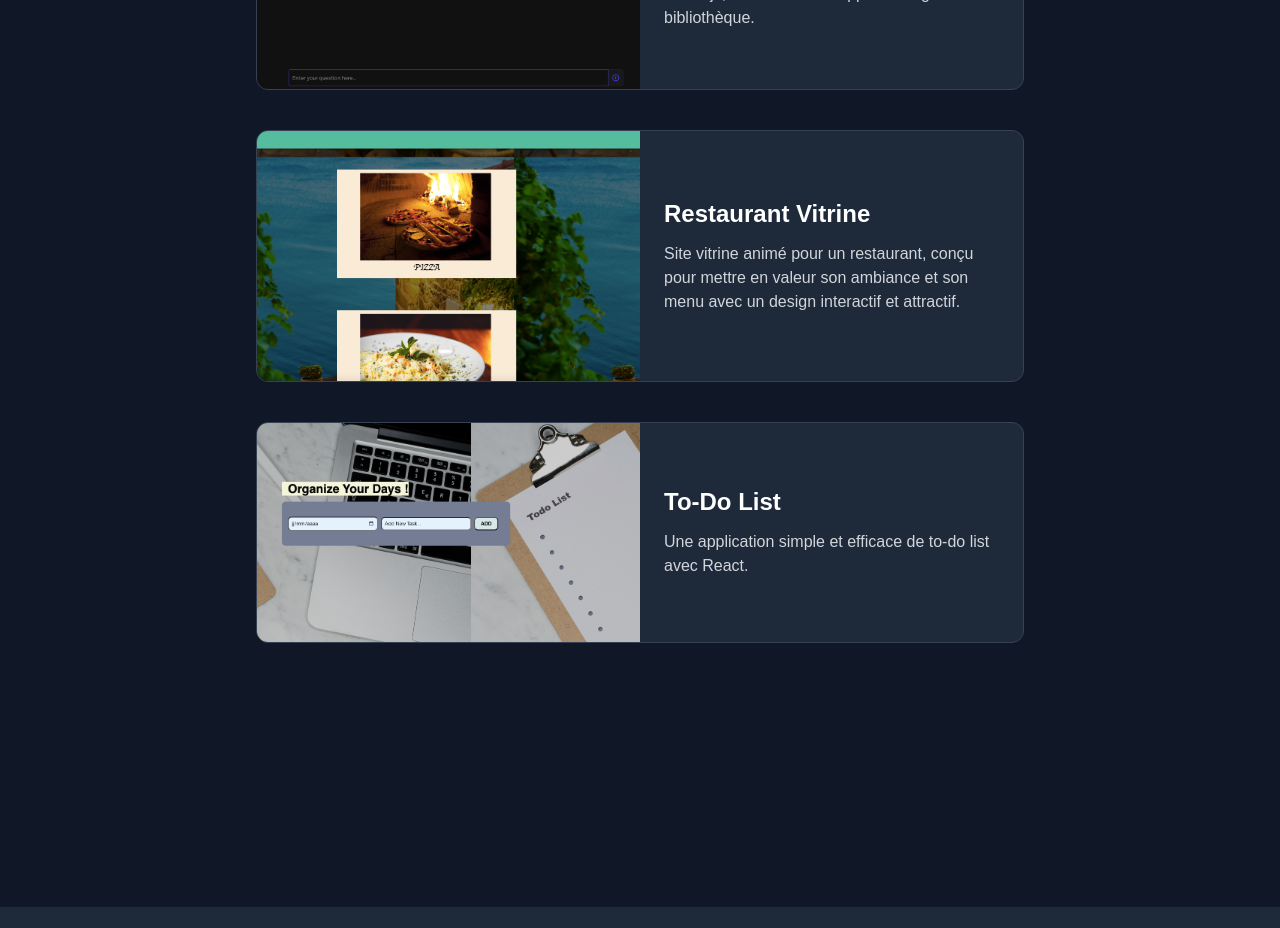
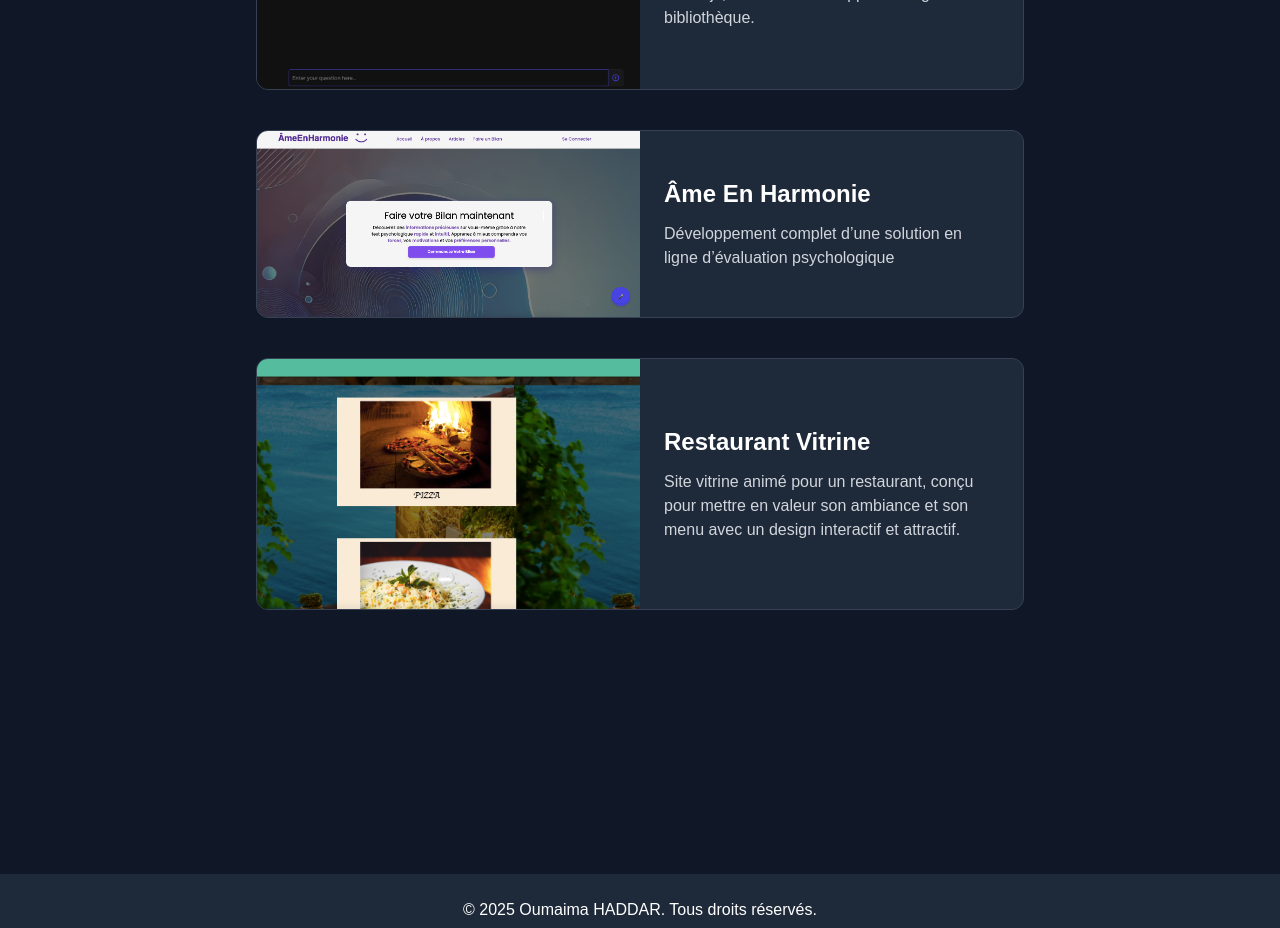
Before and after one commit to ohaddar/my-portfolio, a Next.js app: page / in a window 1280 px wide. Shown: the part 2820-3748 px from the top of the page. Built offline with nearby package versions, Linux system fonts and the light colour scheme.

Commit message:
✨ add project "Âme En Harmonie" and remove "To-Do List" from projects section

```diff
--- a/src/components/projects.tsx
+++ b/src/components/projects.tsx
@@ -12,18 +12,18 @@ export default function Projects() {
       preview: "/chat-bot.png",
     },
     {
+      title: "Âme En Harmonie",
+      description:
+        "Développement complet d’une solution en ligne d’évaluation psychologique",
+      link: "https://front-ame-en-harmonie.vercel.app/",
+      preview: "/ame.png",
+    },
+    {
       title: "Restaurant Vitrine",
       description:
         "Site vitrine animé pour un restaurant, conçu pour mettre en valeur son ambiance et son menu avec un design interactif et attractif.",
       link: "https://restaurant-project-6i9a.vercel.app/#Accueil",
       preview: "/restaurant.png",
-    },
-    {
-      title: "To-Do List",
-      description:
-        "Une application simple et efficace de to-do list avec React.",
-      link: "https://todo-list-theta-brown.vercel.app/",
-      preview: "/todo-list.png",
     },
   ];
 
```
Also changed, not shown: public/ame.png (added).
